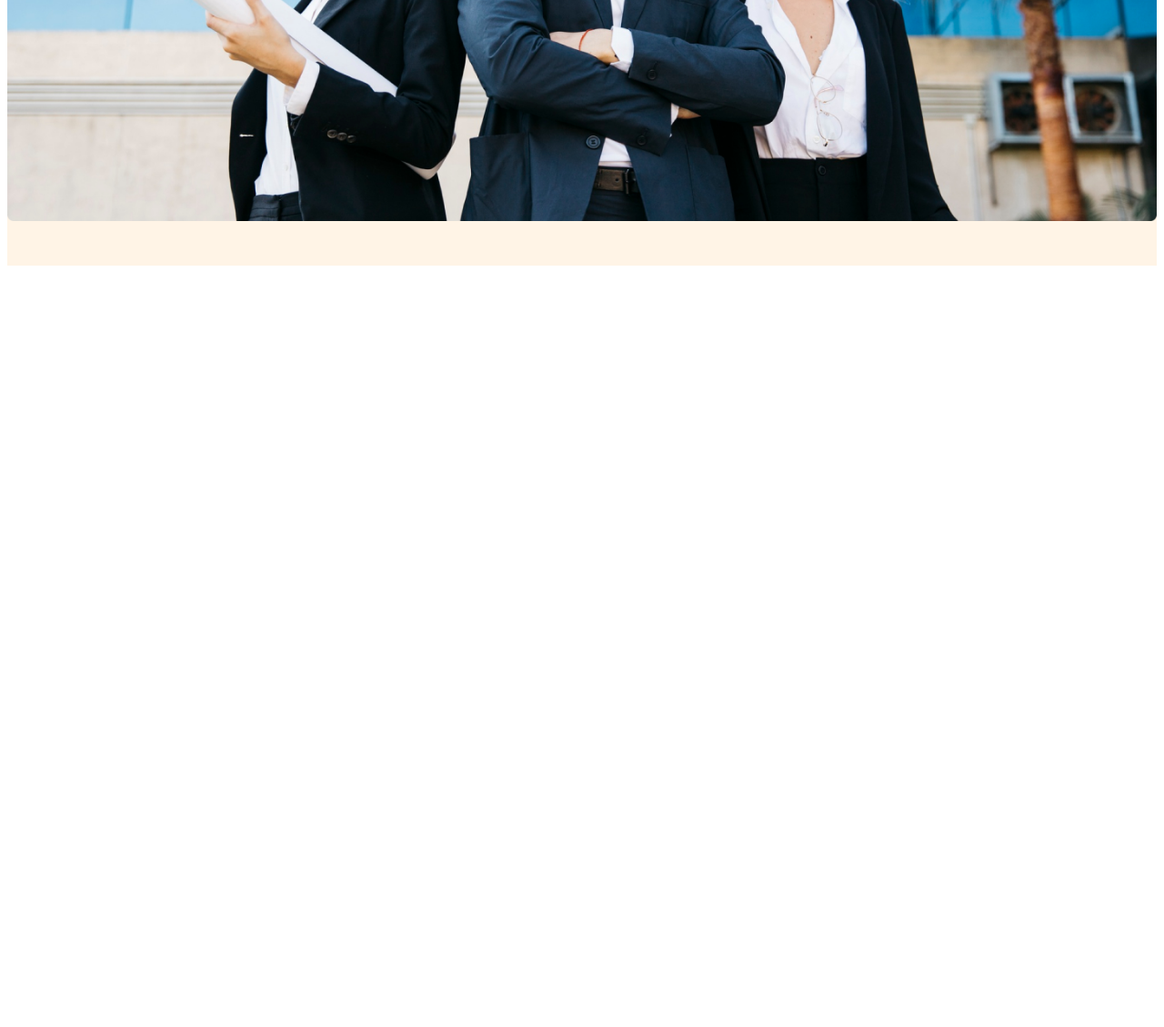
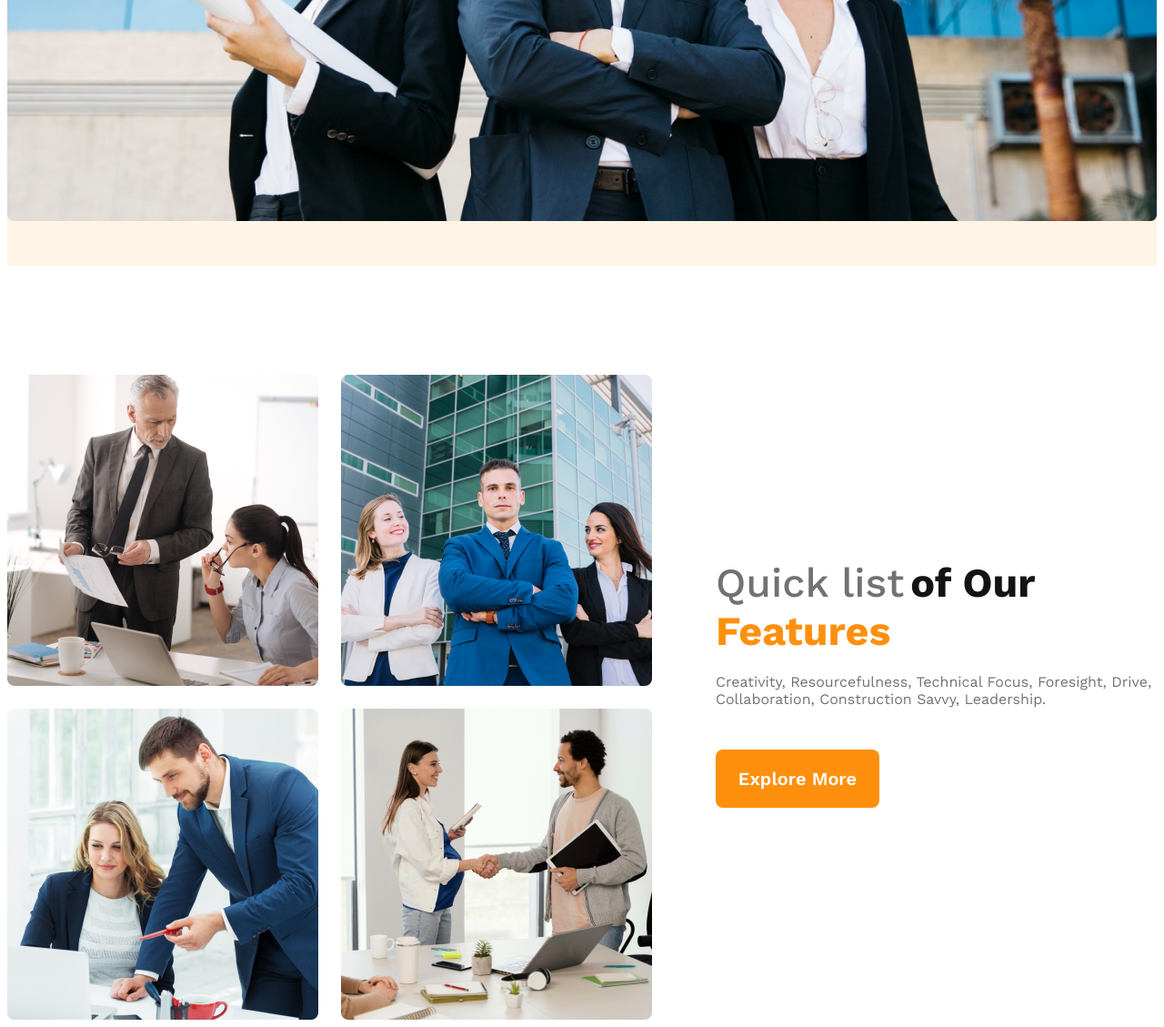
Before and after one commit to mahirasef09/g3-architects-website, a plain HTML site: page index.html in a window 1280 px wide. Shown: the part 962-2091 px from the top of the page at 91% size. Before the commit the page ends 1262 px from the top, so only its background shows below. Drawn offline with nearby package versions, Linux system fonts and the light colour scheme.

Commit message:
Added team section

```diff
--- a/index.html
+++ b/index.html
@@ -33,7 +33,19 @@
     </header>
 
     <main>
-
+        <section class="team-section display-flex">
+            <div class="team-imgs">
+                <img src="images/team1.png" alt="">
+                <img src="images/team2.png" alt="">
+                <img src="images/team3.png" alt="">
+                <img src="images/team4.png" alt="">
+            </div>
+            <div class="team-features">
+                <h2><span class="features-subtitle-1">Quick list</span> <span class="features-subtitle-2">of Our</span> <br><span class="features-subtitle-3">Features</span></h2>
+                <p class="dark-3">Creativity, Resourcefulness, Technical Focus, Foresight, Drive, Collaboration, Construction Savvy, Leadership.</p>
+                <button class="btn-primary">Explore More</button>
+            </div>
+        </section>
     </main>
 
     <footer>
--- a/styles/style.css
+++ b/styles/style.css
@@ -80,11 +80,11 @@ nav ul li a {
 }
 
 /* banner styles */
-.banner{
+.banner {
   padding-bottom: 45px;
 }
 
-.banner-items{
+.banner-items {
   max-width: 870px;
   margin: 0 auto;
   text-align: center;
@@ -95,15 +95,69 @@ padding-bottom: 45px;
   font-weight: bold;
 }
 
-.banner-img{
+.banner-img {
   width: 100%;
+}
+
+/* team section styles */
+main {
+  max-width: 1440px;
+  margin: 0 auto;
+}
+
+section {
+  margin-top: 120px;
+}
+
+.features-subtitle-1 {
+  color: rgba(114, 114, 114, 1);
+  font-size: 2.8rem;
+  font-weight: 500;
+}
+
+.features-subtitle-2 {
+    color: rgba(19, 19, 19, 1);
+  font-size: 2.8rem;
+  font-weight: bold;
+}
+
+.features-subtitle-3 {
+  color: rgba(255, 144, 14, 1);
+  font-size: 2.8rem;
+  font-weight: bold;
+}
+
+.team-section{
+    align-items: center;
+}
+
+.team-imgs{
+    display: grid;
+    grid-template-columns: repeat(2, 1fr);
+    gap: 25px;
+}
+
+.team-features{
+    max-width: 540px;
+    margin-left: 70px;
 }
 
 
 
+
+
+
+
+
 /* responsive styles */
-@media screen and (max-width: 576px){
-    .navbar, .nav-links{
+@media screen and (max-width: 576px) {
+  .navbar,
+  .nav-links,
+  .team-section {
     flex-direction: column;
   }
+
+  .team-imgs{
+    grid-template-columns: repeat(1, 1fr);
   }
+}
```
Lines whose indentation alone changed are shown as unchanged.
